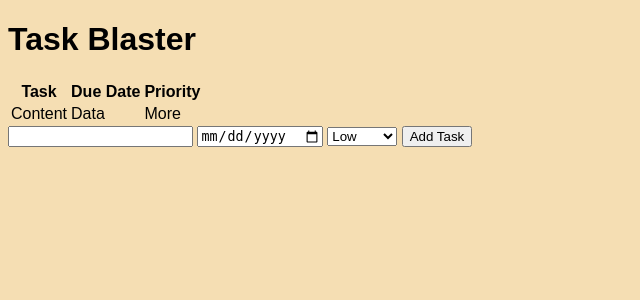
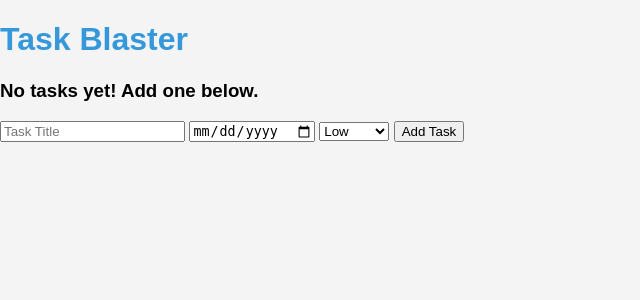
Before and after one commit to stevebiczyk/crud_flask_app, a Flask app: page / in a window 1280 px wide. Shown: the top 300 px of the page, without its empty margins (0-640 px from the left). Run offline with Flask 3, Linux system fonts and the light colour scheme.

Commit message:
sending data to html

```diff
--- a/app.py
+++ b/app.py
@@ -1,4 +1,4 @@
-from flask import Flask, render_template
+from flask import Flask, render_template, redirect, request
 from flask_scss import Scss
 from flask_sqlalchemy import SQLAlchemy
 from datetime import datetime
@@ -14,7 +14,7 @@ db = SQLAlchemy(app)
 # Models
 class NewTask(db.Model):
     id = db.Column(db.Integer, primary_key=True)
-    task = db.Column(db.String(200), nullable=False)
+    content = db.Column(db.String(200), nullable=False)
     completed = db.Column(db.Boolean, default=False)
     created_at = db.Column(db.DateTime, server_default=datetime.now().isoformat())
 
@@ -22,9 +22,35 @@ class NewTask(db.Model):
         return f'<Task {self.id}>'
 
 # Routes to Web Pages
-@app.route("/")
+# Home Page
+@app.route("/", methods=['GET', 'POST'])
 def index():
-    return render_template("index.html")
+    if request.method == 'POST':
+        current_task = request.form['content']
+        new_task = NewTask(content=current_task)
+
+        try:
+            db.session.add(new_task)
+            db.session.commit()
+            return redirect("/")
+        except:
+            return "There was an issue adding your task"
+# List all current tasks
+    else:
+        tasks = NewTask.query.order_by(NewTask.created_at).all()
+        return render_template("index.html", tasks=tasks)
+
+
+
+# Update a task
+@app.route("/update", methods=['GET', 'POST'])
+def update():
+    return render_template("update.html")
+
+# Delete a task
+@app.route("/delete", methods=['GET', 'POST'])
+def delete():
+    return render_template("delete.html")
 
 
 # Run and Debug
--- a/static/styles.css
+++ b/static/styles.css
@@ -1,4 +1,16 @@
 body {
-  background-color: wheat;
   font-family: Arial, sans-serif;
+  background-color: #f4f4f4;
+  margin: 0;
+  padding: 0;
+}
+
+.container {
+  width: 80%;
+  margin: 0 auto;
+  padding: 20px;
+}
+
+h1 {
+  color: #3498db;
 }/*# sourceMappingURL=styles.css.map */
--- a/static/styles.scss
+++ b/static/styles.scss
@@ -1,4 +1,18 @@
+$primary-color: #3498db;
+
 body {
-  background-color: wheat;
   font-family: Arial, sans-serif;
+  background-color: #f4f4f4;
+  margin: 0;
+  padding: 0;
 }
+
+.container {
+  width: 80%;
+  margin: 0 auto;
+  padding: 20px;
+}
+
+h1 {
+  color: $primary-color;
+}
--- a/templates/index.html
+++ b/templates/index.html
@@ -3,27 +3,42 @@
 {% endblock %} {% block body %}
 <div class="content">
   <h1>Task Blaster</h1>
+  {% if tasks | length < 1 %}
+  <h3>No tasks yet! Add one below.</h3>
+  {% else %}
   <table>
     <tr>
       <th>Task</th>
       <th>Due Date</th>
-      <th>Priority</th>
+      <th>Actions</th>
     </tr>
+    {% for task in tasks %}
     <tr>
-      <td>Content</td>
-      <td>Data</td>
-      <td>More</td>
+      <td>{{ task.title }}</td>
+      <td>{{ task.created_at.strftime("%Y-%m-%d") }}</td>
+      <td>
+        <a href="{{ url_for('delete_task', task_id=task.id) }}">Delete</a>
+        <a href="{{ url_for('update_task', task_id=task.id) }}">Update</a>
+      </td>
     </tr>
+    {% endfor %}
   </table>
-  <form action="">
-    <input type="text " name="task" id="task" />
-    <input type="date" name="due_date" id="due_date" />
-    <select name="priority" id="priority">
+  {% endif %}
+  <form action="{{ url_for('add_task') }}" method="POST">
+    <input
+      type="text"
+      name="task"
+      id="task"
+      placeholder="Task Title"
+      required
+    />
+    <input type="date" name="due_date" id="due_date" required />
+    <select name="priority" id="priority" required>
       <option value="low">Low</option>
       <option value="medium">Medium</option>
       <option value="high">High</option>
     </select>
-    <button type="button">Add Task</button>
+    <button type="submit">Add Task</button>
   </form>
 </div>
 {% endblock %}
```
Also changed, not shown: 1 other file.
